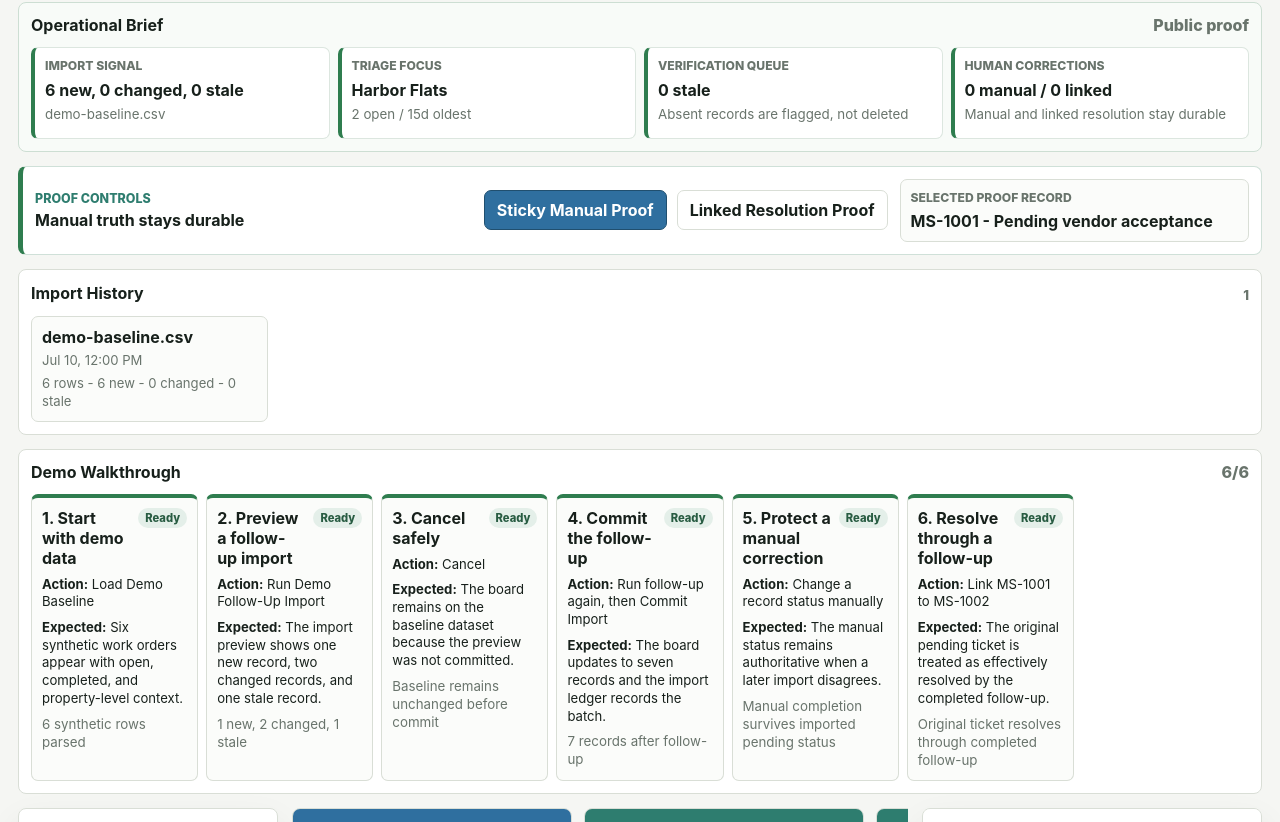
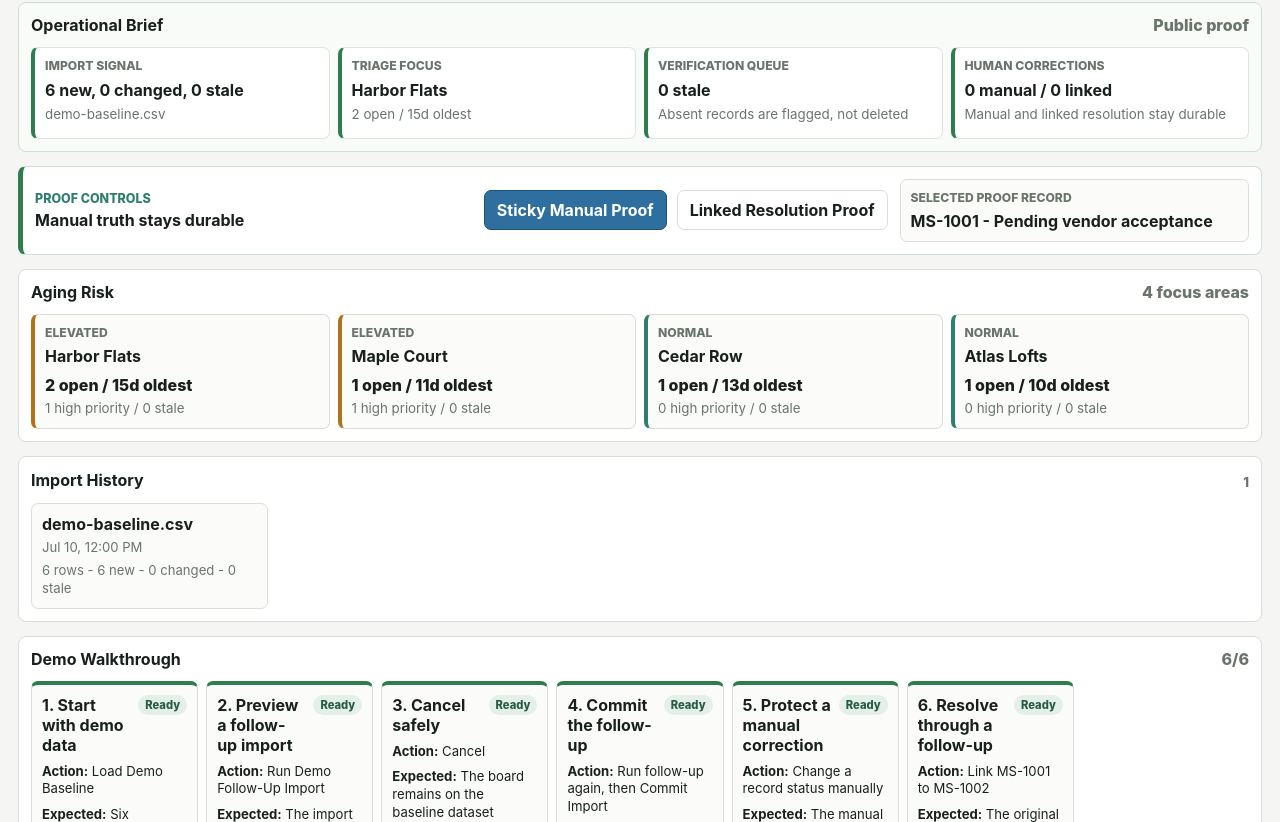
Before and after one commit to hypnoticdata777/m3ldSync, a website with bundled scripts: page index.html in a window 1280 px wide. Shown: the part 545-1367 px from the top of the page. Built offline with nearby package versions, Linux system fonts and the light colour scheme.

Commit message:
Add aging risk panel

```diff
--- a/src/main.js
+++ b/src/main.js
@@ -175,6 +175,8 @@ function render() {
       ${accessMode === "public" ? renderOperationalBrief() : ""}
 
       ${accessMode === "public" ? renderProofActions() : ""}
+
+      ${renderAgingRiskPanel()}
 
       ${pendingImport ? renderImportPreview() : ""}
 
@@ -796,6 +798,76 @@ function renderProofActions() {
   `;
 }
 
+function renderAgingRiskPanel() {
+  const riskState = pendingImport?.mode === "demo" ? pendingImport.state : model.data;
+  const stats = riskStats(Object.values(riskState.records), riskState.records).slice(0, 4);
+  if (!stats.length) {
+    return "";
+  }
+
+  return `
+    <section class="aging-risk" aria-label="Aging risk panel">
+      <div class="section-title">
+        <h2>Aging Risk</h2>
+        <span>${stats.length} focus areas</span>
+      </div>
+      <div class="risk-grid">
+        ${stats.map(renderRiskItem).join("")}
+      </div>
+    </section>
+  `;
+}
+
+function riskStats(records = allRecords(), recordMap = model.data.records) {
+  const stats = new Map();
+  for (const record of records) {
+    const current = stats.get(record.property) || {
+      property: record.property,
+      open: 0,
+      stale: 0,
+      highPriority: 0,
+      oldestOpen: 0
+    };
+    if (!isEffectivelyClosed(record, recordMap)) {
+      current.open += 1;
+      current.oldestOpen = Math.max(current.oldestOpen, daysOpen(record, now));
+      if (["Emergency", "High"].includes(record.priority)) {
+        current.highPriority += 1;
+      }
+    }
+    if (record.stale) {
+      current.stale += 1;
+    }
+    stats.set(record.property, current);
+  }
+
+  return [...stats.values()]
+    .filter((item) => item.open > 0 || item.stale > 0)
+    .map((item) => ({
+      ...item,
+      score: item.oldestOpen + item.open * 3 + item.highPriority * 5 + item.stale * 4
+    }))
+    .sort((a, b) => b.score - a.score || b.oldestOpen - a.oldestOpen || b.open - a.open);
+}
+
+function renderRiskItem(item) {
+  const level = item.highPriority > 0 || item.oldestOpen >= 14 ? "Elevated" : item.stale > 0 ? "Watch" : "Normal";
+  return `
+    <article class="risk-item ${riskClass(level)}">
+      <div>
+        <span>${escapeHtml(level)}</span>
+        <strong>${escapeHtml(item.property)}</strong>
+      </div>
+      <p>${item.open} open / ${item.oldestOpen}d oldest</p>
+      <small>${item.highPriority} high priority / ${item.stale} stale</small>
+    </article>
+  `;
+}
+
+function riskClass(level) {
+  return `risk-${level.toLowerCase()}`;
+}
+
 function propertyStatsFor(records, recordMap) {
   const stats = new Map();
   for (const record of records) {
--- a/src/styles.css
+++ b/src/styles.css
@@ -677,6 +677,67 @@ h1 {
   overflow-wrap: anywhere;
 }
 
+.aging-risk {
+  margin-bottom: 14px;
+  border: 1px solid var(--line);
+  border-radius: 8px;
+  background: var(--surface);
+  padding: 12px;
+}
+
+.risk-grid {
+  display: grid;
+  grid-template-columns: repeat(4, minmax(150px, 1fr));
+  gap: 8px;
+}
+
+.risk-item {
+  min-height: 106px;
+  border: 1px solid var(--line);
+  border-left: 4px solid var(--teal);
+  border-radius: 7px;
+  background: #fbfcfa;
+  padding: 10px;
+}
+
+.risk-item.risk-elevated {
+  border-left-color: var(--amber);
+}
+
+.risk-item.risk-watch {
+  border-left-color: var(--blue);
+}
+
+.risk-item span,
+.risk-item strong,
+.risk-item p,
+.risk-item small {
+  display: block;
+}
+
+.risk-item span {
+  color: var(--muted);
+  font-size: 0.76rem;
+  font-weight: 800;
+  text-transform: uppercase;
+}
+
+.risk-item strong {
+  margin-top: 6px;
+  overflow-wrap: anywhere;
+}
+
+.risk-item p {
+  margin-top: 9px;
+  font-weight: 800;
+}
+
+.risk-item small {
+  margin-top: 5px;
+  color: var(--muted);
+  line-height: 1.35;
+}
+
 .main-grid {
   display: grid;
   grid-template-columns: 260px minmax(0, 1fr) 340px;
@@ -1043,6 +1104,10 @@ h1 {
     grid-template-columns: 1fr;
   }
 
+  .risk-grid {
+    grid-template-columns: repeat(2, minmax(150px, 1fr));
+  }
+
   .qa-grid {
     grid-template-columns: repeat(3, minmax(120px, 1fr));
   }
@@ -1116,6 +1181,10 @@ h1 {
     grid-template-columns: 1fr;
   }
 
+  .risk-grid {
+    grid-template-columns: 1fr;
+  }
+
   .qa-grid {
     grid-template-columns: 1fr;
   }
```
Also changed, not shown: BUILD_LOG.md (+34 -0 lines), COMMAND_LOG.md (+3 -0 lines), DEMO_STRATEGY.md (+2 -0 lines), PHASE_STATUS.md (+2 -0 lines), QA_CHECKLIST.md (+7 -0 lines), README.md.
